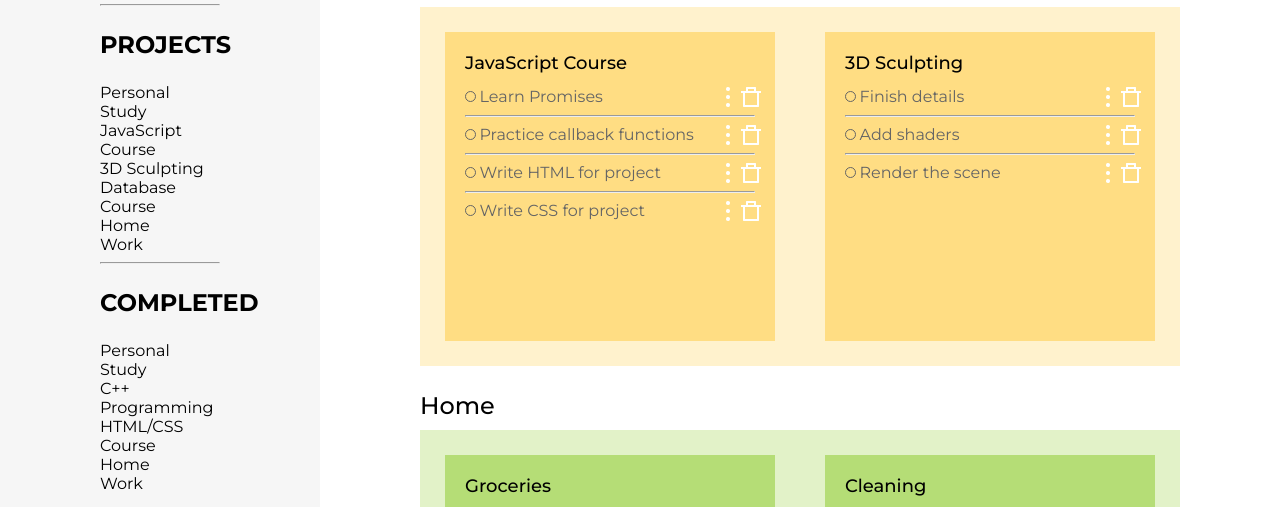
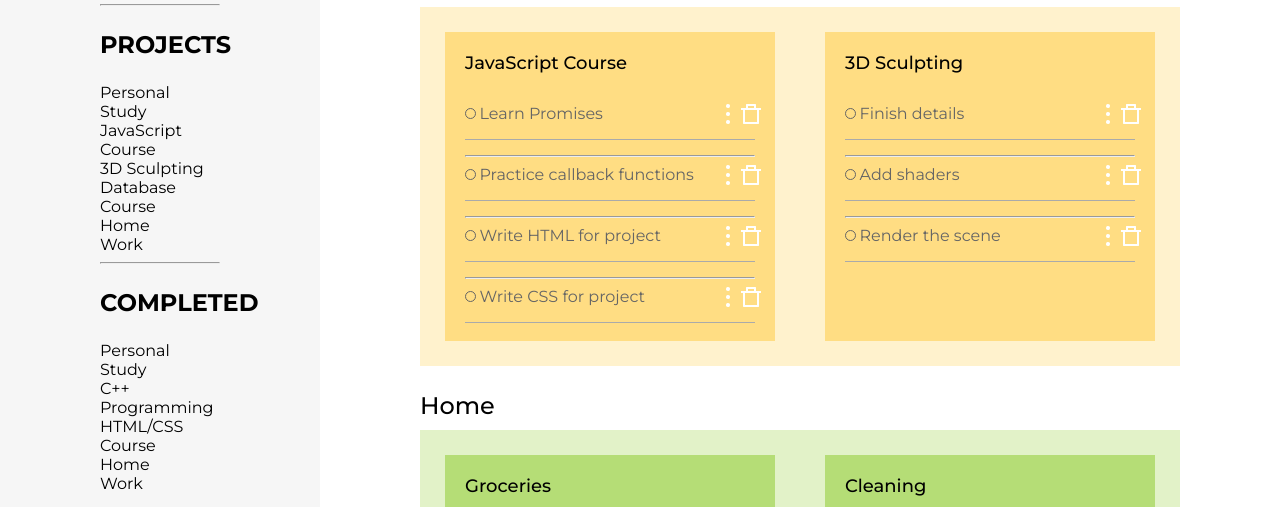
Before and after one commit to Ankalimel/ToDo-List, a plain HTML site: page index.html in a window 1280 px wide. Shown: the part 238-745 px from the top of the page. Drawn offline with Linux system fonts and the light colour scheme.

Commit message:
Lines under each task, updated layout

```diff
--- a/css/main.css
+++ b/css/main.css
@@ -20,6 +20,9 @@ ul{
 	display:grid;
 	grid-template-columns: 5% 85% 5% 5%;
 	align-items:center;
+	margin-bottom:15px;
+	border-bottom:1px solid #AAAAAA;
+	padding-bottom:15px;
 }
 
 
@@ -89,8 +92,14 @@ h5{
 	margin:0;
 /*	padding-left:20px;
 	padding-top:20px;*/
-	padding-bottom: 13px;
+	padding-bottom: 30px;
 }
+
+h5 img{
+	float:right;
+	margin-right:10px;
+}
+
 
 p{
 	margin:0;
```
